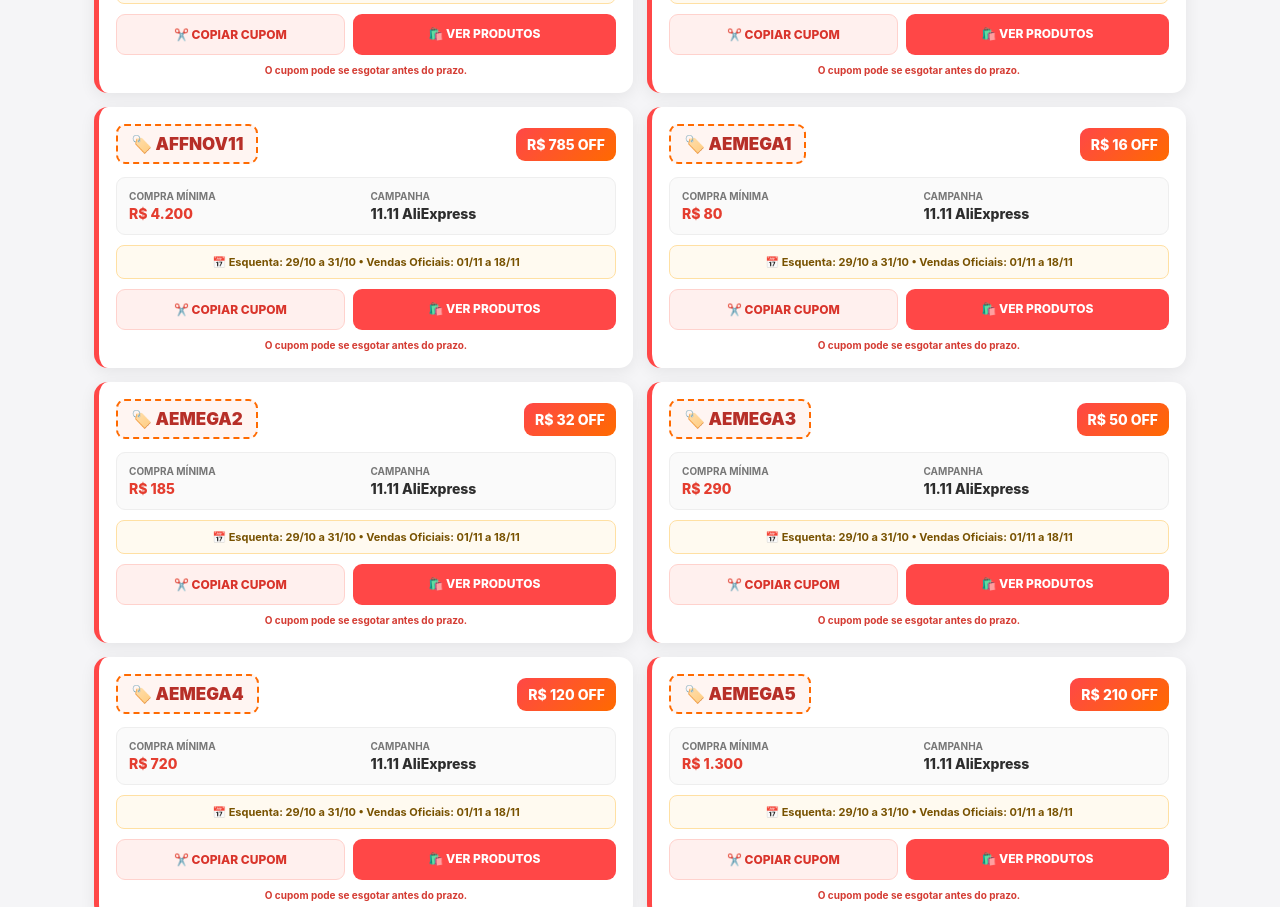
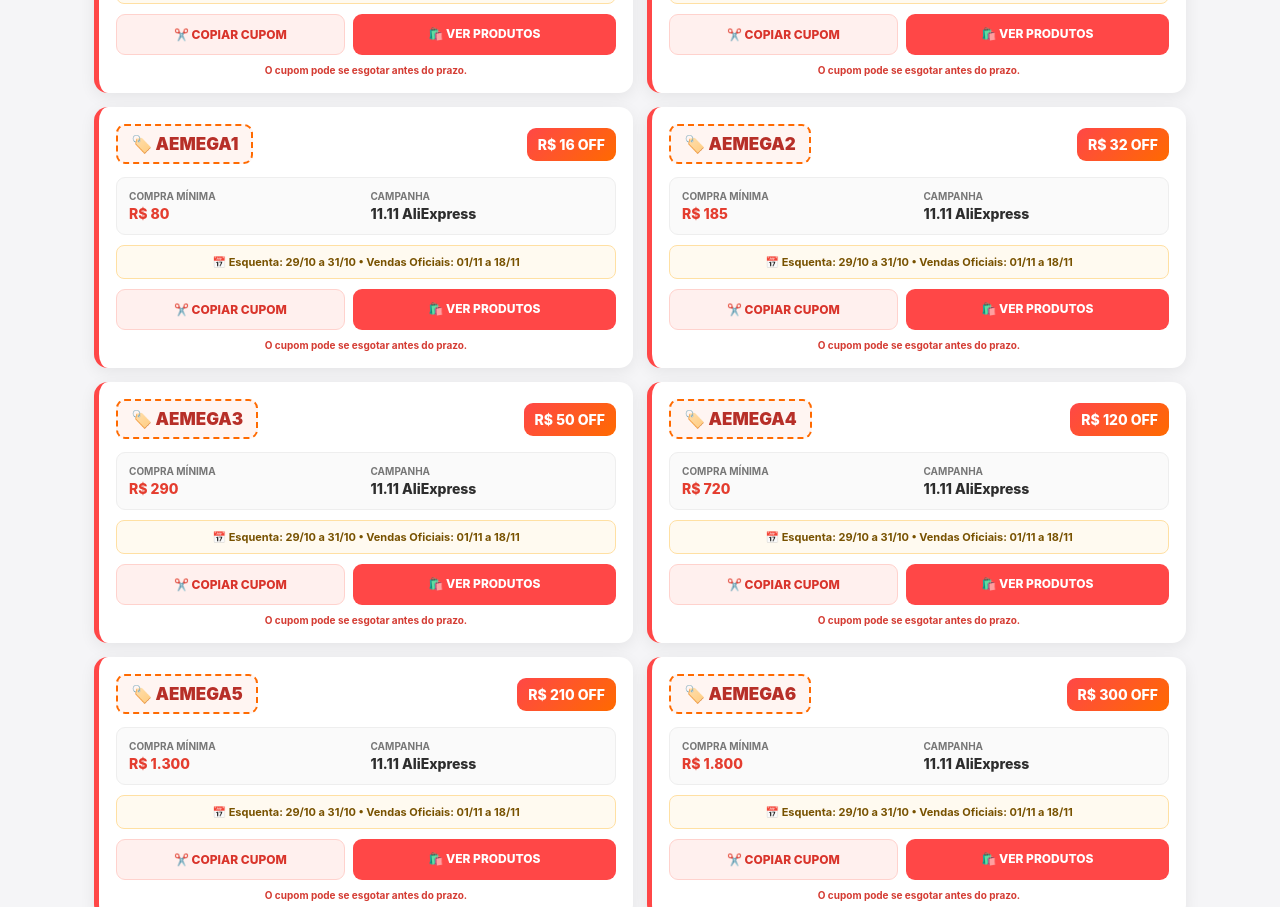
Before and after one commit to comprandoemcasa/cupons, a plain HTML site: page aliexpress.html in a window 1280 px wide. Shown: the part 1380-2287 px from the top of the page. Drawn offline with Linux system fonts and the light colour scheme.

Commit message:
Remove cupom AFFNOV11 esgotado

```diff
--- a/aliexpress.html
+++ b/aliexpress.html
@@ -102,7 +102,7 @@ header h1{font-size:27px;margin-bottom:8px} header p{font-size:14px;line-height:
 const LINK="https://s.click.aliexpress.com/e/_oFuy2C1";
 const INICIO=new Date("2026-10-29T00:01:00-03:00");
 const FIM=new Date("2026-11-18T23:59:59-03:00");
-const CUPONS=[["AFFNOV01","R$ 16 OFF","R$ 80"],["AFFNOV02","R$ 32 OFF","R$ 185"],["AFFNOV03","R$ 50 OFF","R$ 290"],["AFFNOV04","R$ 120 OFF","R$ 720"],["AFFNOV05","R$ 210 OFF","R$ 1.300"],["AFFNOV06","R$ 300 OFF","R$ 1.800"],["AFFNOV07","R$ 400 OFF","R$ 2.500"],["AFFNOV08","R$ 580 OFF","R$ 3.700"],["AFFNOV11","R$ 785 OFF","R$ 4.200"],["AEMEGA1","R$ 16 OFF","R$ 80"],["AEMEGA2","R$ 32 OFF","R$ 185"],["AEMEGA3","R$ 50 OFF","R$ 290"],["AEMEGA4","R$ 120 OFF","R$ 720"],["AEMEGA5","R$ 210 OFF","R$ 1.300"],["AEMEGA6","R$ 300 OFF","R$ 1.800"],["AEMEGA7","R$ 400 OFF","R$ 2.500"],["AEMEGA8","R$ 580 OFF","R$ 3.700"],["AESUPER1","R$ 540 OFF","R$ 2.700"],["AESUPER2","R$ 650 OFF","R$ 3.800"]];
+const CUPONS=[["AFFNOV01","R$ 16 OFF","R$ 80"],["AFFNOV02","R$ 32 OFF","R$ 185"],["AFFNOV03","R$ 50 OFF","R$ 290"],["AFFNOV04","R$ 120 OFF","R$ 720"],["AFFNOV05","R$ 210 OFF","R$ 1.300"],["AFFNOV06","R$ 300 OFF","R$ 1.800"],["AFFNOV07","R$ 400 OFF","R$ 2.500"],["AFFNOV08","R$ 580 OFF","R$ 3.700"],["AEMEGA1","R$ 16 OFF","R$ 80"],["AEMEGA2","R$ 32 OFF","R$ 185"],["AEMEGA3","R$ 50 OFF","R$ 290"],["AEMEGA4","R$ 120 OFF","R$ 720"],["AEMEGA5","R$ 210 OFF","R$ 1.300"],["AEMEGA6","R$ 300 OFF","R$ 1.800"],["AEMEGA7","R$ 400 OFF","R$ 2.500"],["AEMEGA8","R$ 580 OFF","R$ 3.700"],["AESUPER1","R$ 540 OFF","R$ 2.700"],["AESUPER2","R$ 650 OFF","R$ 3.800"]];
 
 function renderizar(){
 const lista=document.getElementById("lista-cupons");
```
